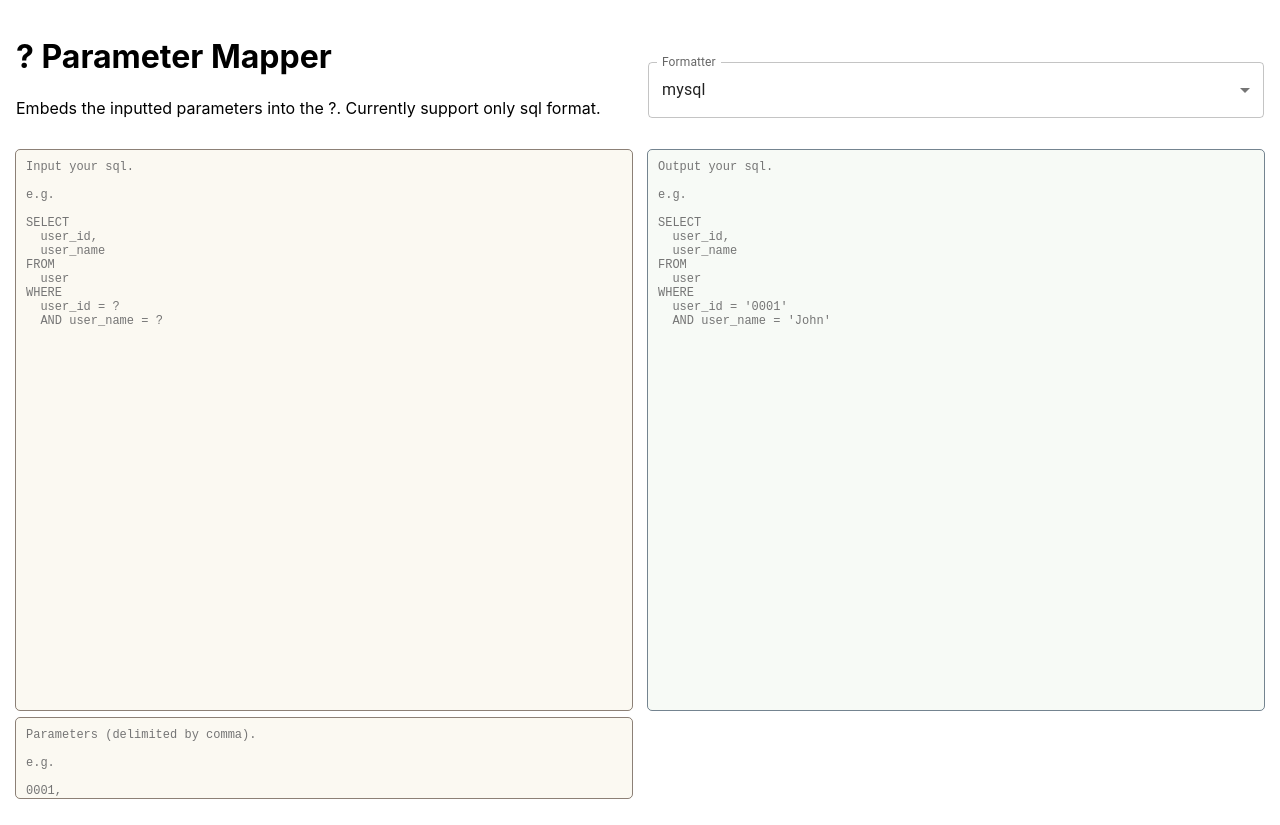
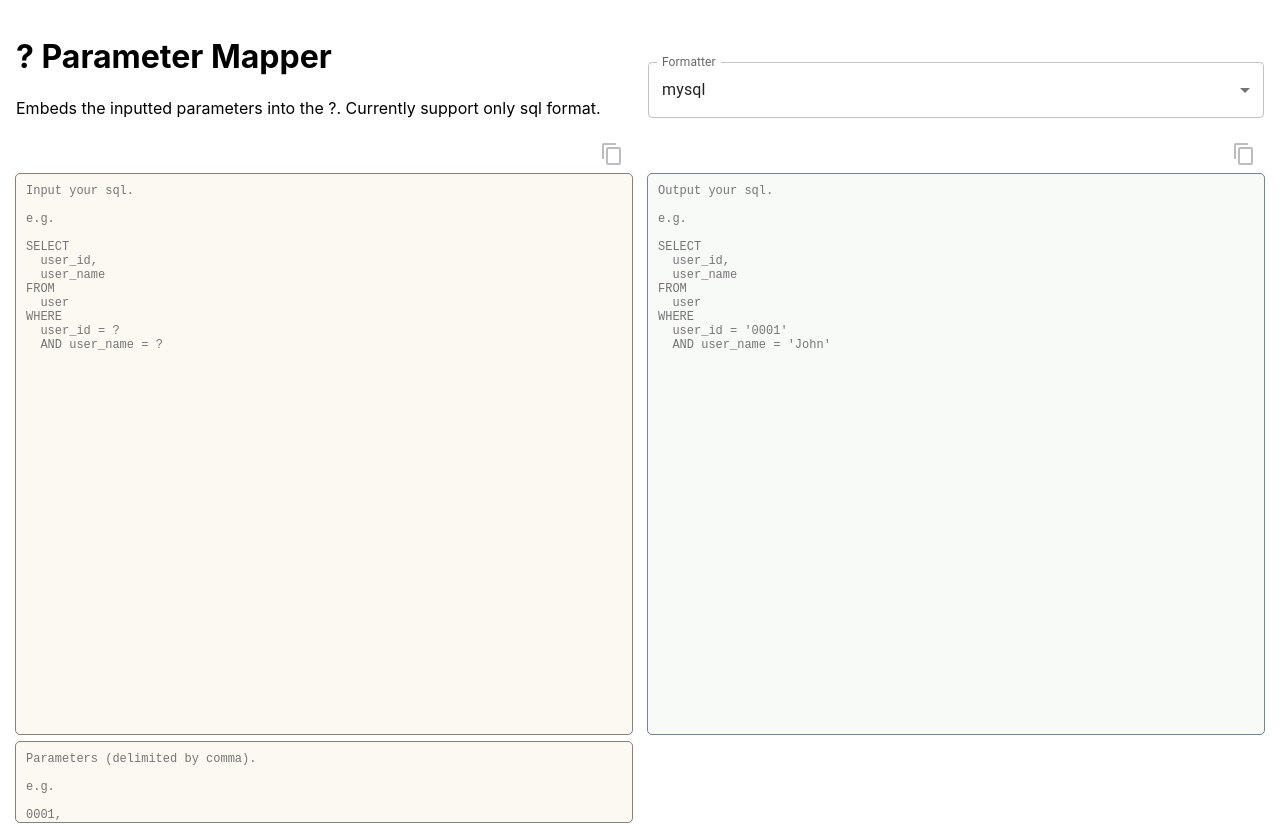
Before and after one commit to daisuke-awaji/hatena-parameter-mapper, a React (Create React App) app: page / in a window 1280 px wide. Shown: the top 825 px of the page. Built offline with nearby package versions, Linux system fonts and the light colour scheme.

Commit message:
Add copy button

```diff
--- a/src/App.tsx
+++ b/src/App.tsx
@@ -1,9 +1,13 @@
 import React, { useEffect, useState } from "react";
-import { Box, FormControl, Grid, InputLabel, MenuItem, Select, SelectChangeEvent } from "@mui/material";
+import { Box, FormControl, Grid, IconButton, InputLabel, MenuItem, Select, SelectChangeEvent } from "@mui/material";
+import Tooltip from "@material-ui/core/Tooltip";
+
 import { format } from "sql-formatter";
 import { mapByParameters, csvDelimitedStringToArray } from "./mapByParameters";
 import Editor from "react-simple-code-editor";
 import { highlight, languages } from "prismjs";
+import CopyToClipBoard from "react-copy-to-clipboard";
+import ContentCopyIcon from "@mui/icons-material/ContentCopy";
 
 import "prismjs/components/prism-clike";
 import "prismjs/components/prism-sql";
@@ -59,6 +63,29 @@ const SQL_FORMAT_LANGUAGES = [
   "tsql",
 ];
 
+const CopyIcon: React.FC<{ input: string }> = ({ input }) => {
+  const [openTip, setOpenTip] = useState<boolean>(false);
+  const handleCloseTip = (): void => {
+    setOpenTip(false);
+  };
+
+  const handleClickButton = (): void => {
+    setOpenTip(true);
+  };
+
+  return (
+    <div style={{ textAlign: "right" }}>
+      <Tooltip arrow open={openTip} onClose={handleCloseTip} disableHoverListener placement="top" title="Copied!">
+        <CopyToClipBoard text={input}>
+          <IconButton disabled={input === ""} onClick={handleClickButton}>
+            <ContentCopyIcon />
+          </IconButton>
+        </CopyToClipBoard>
+      </Tooltip>
+    </div>
+  );
+};
+
 function App() {
   const [sqlInput, setSqlInput] = useState("");
   const [parameters, setParameters] = useState("");
@@ -111,9 +138,11 @@ function App() {
           </Grid>
         </Grid>
       </Box>
-      <Box sx={{ flexGrow: 1, padding: "1rem", minHeight: "85vh" }}>
+      <Box sx={{ flexGrow: 1, paddingLeft: "1rem", paddingRight: "1rem", minHeight: "85vh" }}>
         <Grid container spacing={2}>
           <Grid item xs={12} md={6}>
+            <CopyIcon input={sqlInput} />
+
             <Editor
               value={sqlInput}
               onValueChange={(code) => setSqlInput(code)}
@@ -154,6 +183,8 @@ function App() {
             />
           </Grid>
           <Grid item xs={12} md={6}>
+            <CopyIcon input={sqlOutput} />
+
             <Editor
               value={sqlOutput}
               onValueChange={(code) => code}
```
Also changed, not shown: package.json (+6 -1 lines), 1 other file (tests, documents, lock files or other folders).
